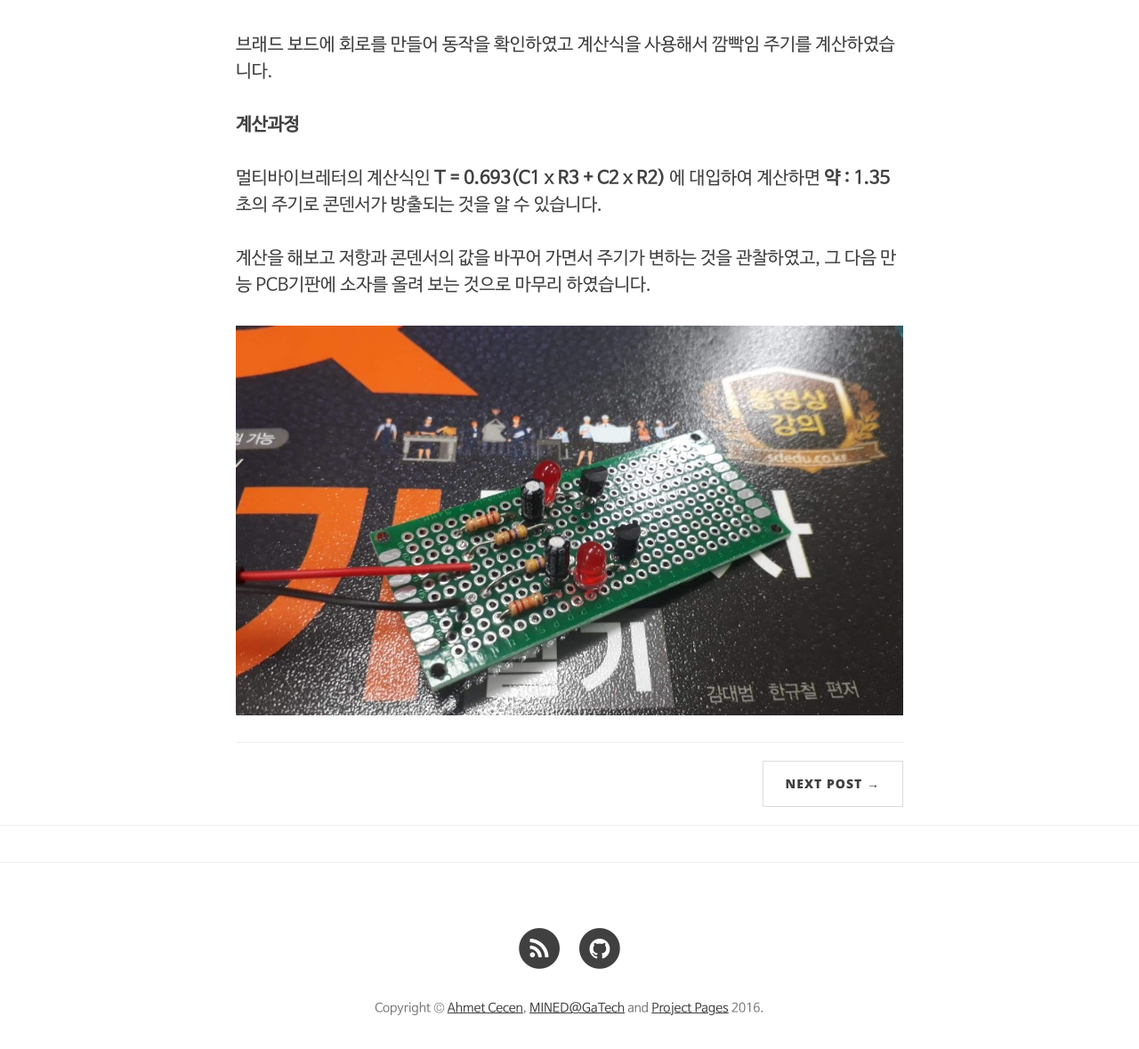
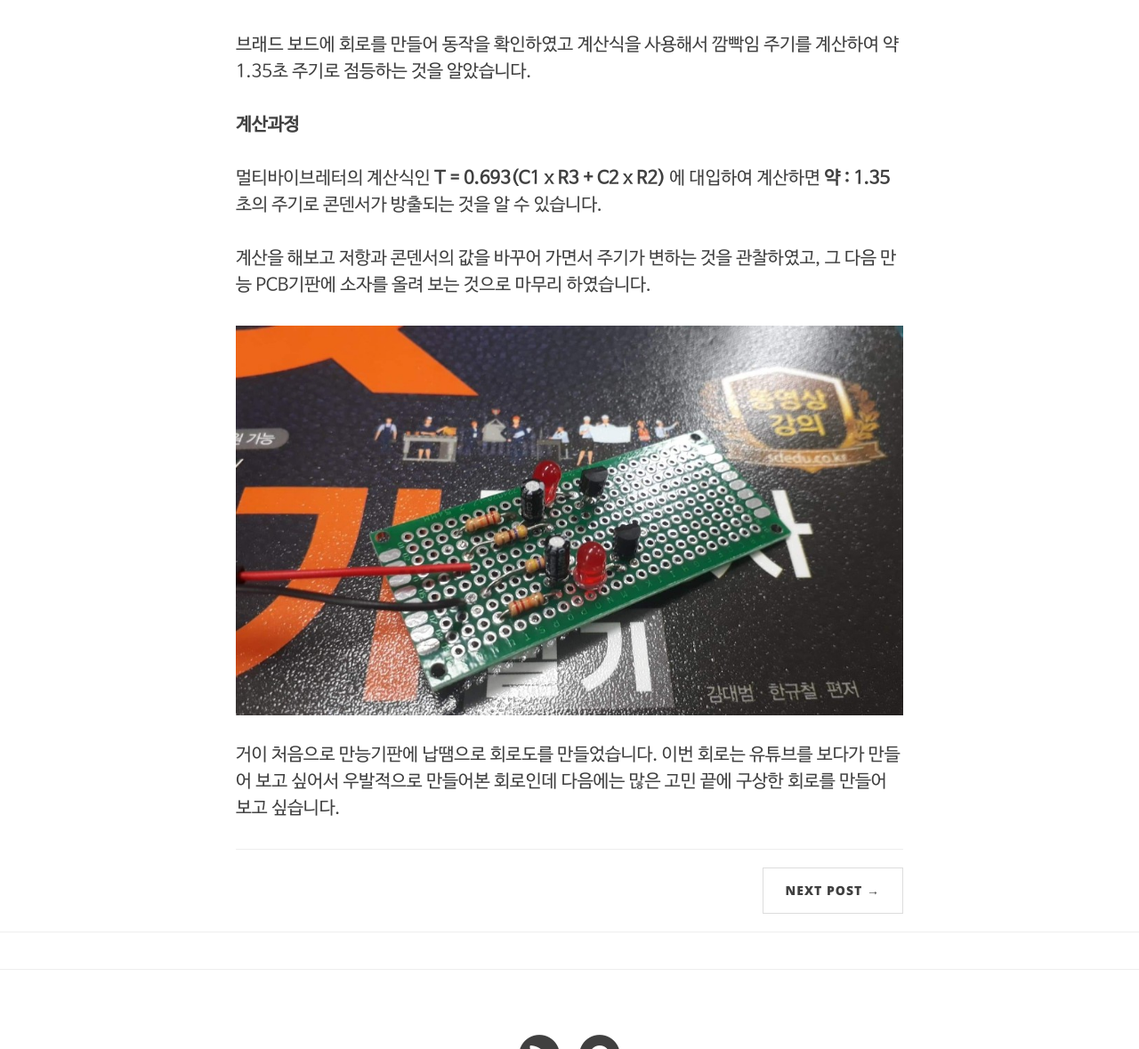
Before and after one commit to fbqweasd/fbqweasd.github.io, a Jekyll site: the page built from _posts/2019-01-03-TR.md, in a window 1280 px wide and 1400 px high, scrolled down 2152 px, cut to the strip 221-1400 px from the top of the window. Shown: the whole strip at 89% size. Built offline with Jekyll 4.4.1, drawn with Linux system fonts in a browser that asks for light colours; nearby versions of some CDN libraries; comment, search, counter and statistics services are not loaded; some of the changed text lies outside the part shown.

Commit message:
first post update

```diff
--- a/_posts/2019-01-03-TR.md
+++ b/_posts/2019-01-03-TR.md
@@ -19,13 +19,13 @@ category:  전기공부
 
 <img src="/img/2019_01_03/TR.png" width="800" height="500" />
 
-유튜브에서 [영상](https://www.youtube.com/watch?v=hpJsVJSqBL8)과 위의 회로도를 참고하여 아래의 회로도를 만들었습니다.
+유튜브에서 [영상](https://www.youtube.com/watch?v=hpJsVJSqBL8)과 위의 회로도를 참고하여 아래의 회로도를 만들어 보았습니다.
 
 <img src="/img/2019_01_03/UKC_TR.png" />
 
 <iframe width="560" height="315" src="https://www.youtube.com/embed/fdEE3sf8ayk/" frameborder="0" allowfullscreen></iframe>
 
-브래드 보드에 회로를 만들어 동작을 확인하였고 계산식을 사용해서 깜빡임 주기를 계산하였습니다.
+브래드 보드에 회로를 만들어 동작을 확인하였고 계산식을 사용해서 깜빡임 주기를 계산하여 약 1.35초 주기로 점등하는 것을 알았습니다.
 
 **계산과정**
 
@@ -34,3 +34,5 @@ category:  전기공부
 계산을 해보고 저항과 콘덴서의 값을 바꾸어 가면서 주기가 변하는 것을 관찰하였고, 그 다음 만능 PCB기판에 소자를 올려 보는 것으로 마무리 하였습니다.
 
 ![만능기판](/img/2019_01_03/TR.jpg)
+
+거이 처음으로 만능기판에 납땜으로 회로도를 만들었습니다. 이번 회로는 유튜브를 보다가 만들어 보고 싶어서 우발적으로 만들어본 회로인데 다음에는 많은 고민 끝에 구상한 회로를 만들어 보고 싶습니다.
```
